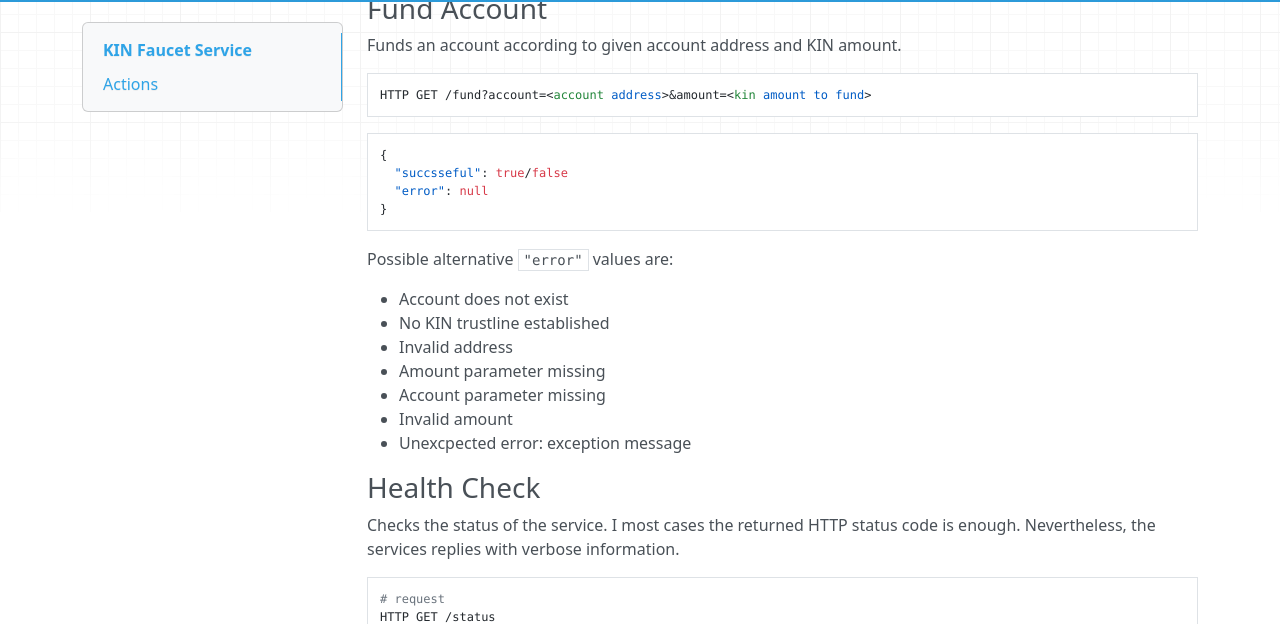
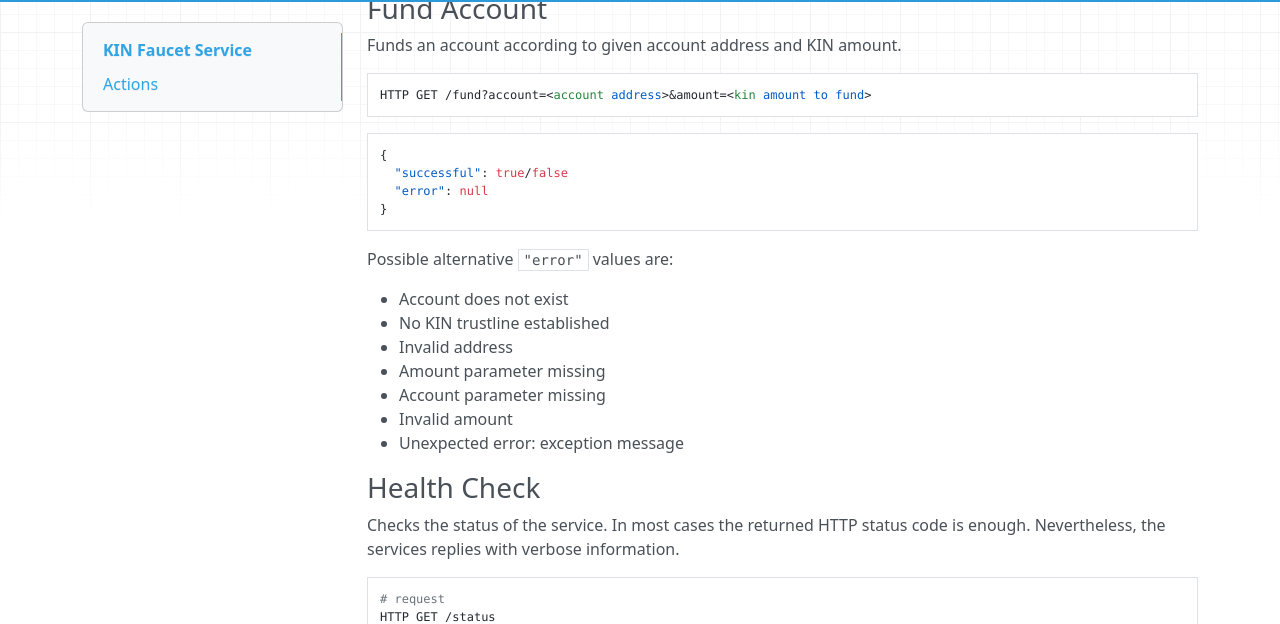
Before and after one commit to kinecosystem/kin-core-docs, an MkDocs documentation site: the page built from docs/kin-faucet.md, in a window 1280 px wide and 900 px high, scrolled down 303 px. Shown: the part 94-718 px from the top of the window. Built offline with MkDocs 1.6.1, drawn with Linux system fonts in a browser that asks for light colours; nearby versions of some CDN libraries; old or Windows-style settings are respelled for this version of MkDocs.

Commit message:
Fix typos in kin-faucet.md

````diff
--- a/docs/kin-faucet.md
+++ b/docs/kin-faucet.md
@@ -21,7 +21,7 @@
 
 ```json
 {
-  "succsseful": true/false
+  "successful": true/false
   "error": null
 }
 ```
@@ -34,11 +34,11 @@
 - Amount parameter missing
 - Account parameter missing
 - Invalid amount
-- Unexcpected error: exception message
+- Unexpected error: exception message
 
 ### Health Check
 
-Checks the status of the service. I most cases the returned HTTP status code is enough.
+Checks the status of the service. In most cases the returned HTTP status code is enough.
 Nevertheless, the services replies with verbose information.
 
 ```
````
